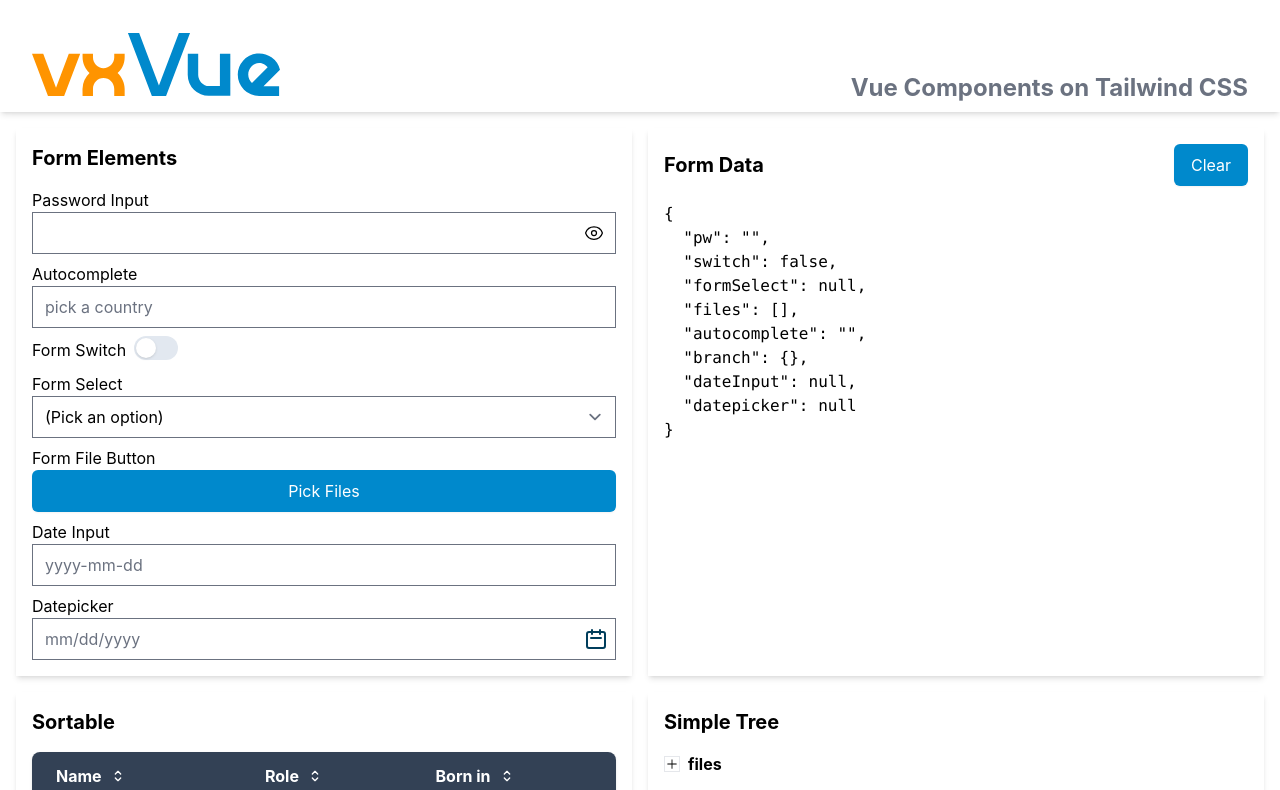
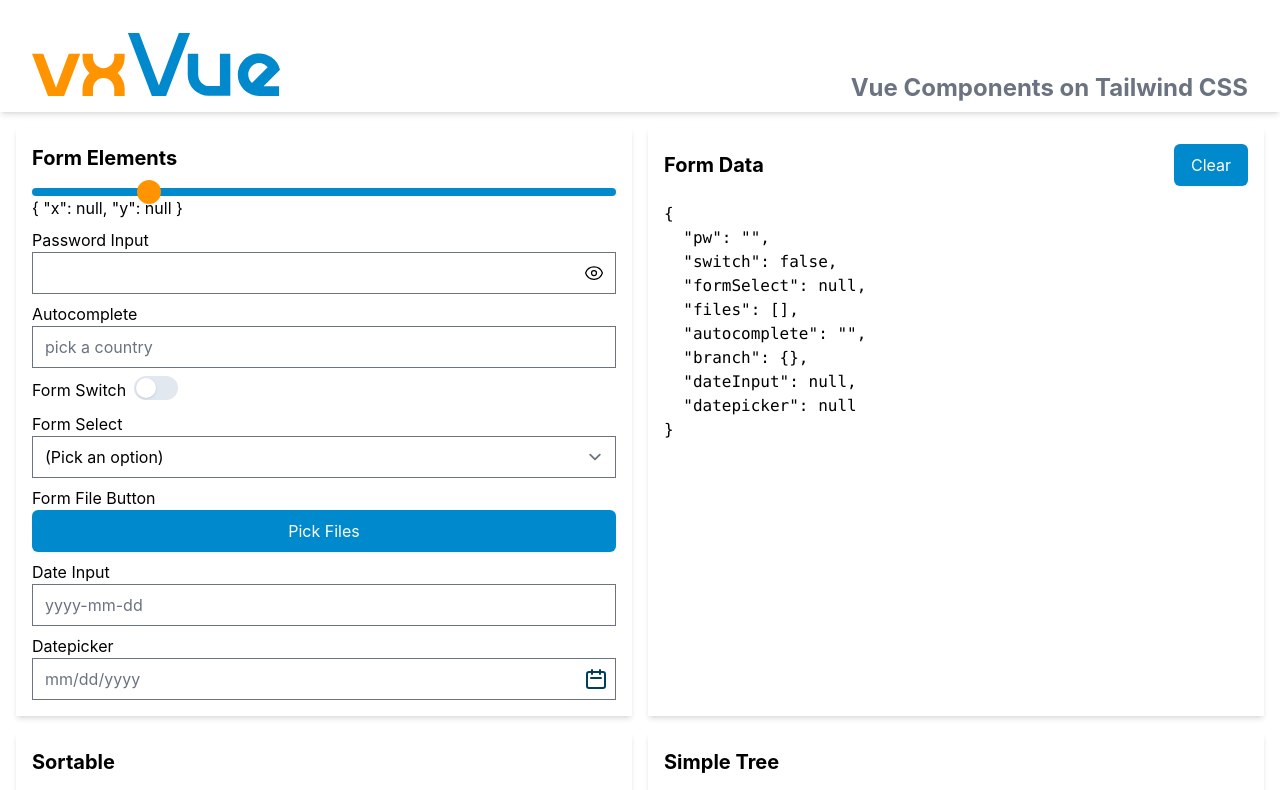
Before and after one commit to Vectrex/vxVue, a Vue app: page / in a window 1280 px wide. Shown: the top 790 px of the page. Built offline with nearby package versions, Linux system fonts and the light colour scheme.

Commit message:
WIP: slider component added

```diff
--- a/src/App.vue
+++ b/src/App.vue
@@ -13,6 +13,7 @@
   import SimpleTree from "./components/simple-tree.vue"
   import DateInput from "./components/date-input.vue"
   import Datepicker from "./components/datepicker.vue"
+  import Slider from "./components/slider.vue"
   import { XMarkIcon, UserIcon, ShieldExclamationIcon } from "@heroicons/vue/24/solid"
 
   import { computed, ref } from "vue"
@@ -121,6 +122,7 @@
   <div class="grid grid-cols-1 gap-4 px-4 pt-28 mx-auto md:pt-32 lg:grid-cols-2 2xl:grid-cols-3">
     <div class="p-4 space-y-2 shadow-md">
       <h2 class="mb-4 text-xl font-bold">Form Elements</h2>
+      <div><slider :min="0" :max="100" /></div>
       <div><label for="password-input">Password Input</label><password-input id="password-input" v-model="form.pw" class="w-full" /></div>
       <div><label for="autocomplete">Autocomplete</label><autocomplete
           :search="findItem"
--- /dev/null
+++ b/src/components/slider.vue
@@ -0,0 +1,61 @@
+<script setup>
+  import { ref } from "vue"
+
+  const props = defineProps({ min: Number, max: Number })
+
+  const v1 = ref(20)
+  const initPos = ref({ x: null, y: null })
+  const trackSize = ref( { w: null, h: null })
+  const dragging = ref(false)
+  const track = ref(null)
+  const updateModel = v => {
+    let newValue = parseFloat(v.toFixed(10))
+    newValue = Math.min(props.max, (Math.max(props.min, newValue)))
+    v1.value = newValue
+  }
+  const setValue = e => {
+    const { pageX, pageY } = e.touches ? e.touches[0] : e
+    const thumbValue = (pageX - initPos.value.x) / trackSize.value.w
+    updateModel(Math.floor((props.max - props.min) * thumbValue + props.min))
+  }
+  const drag = e => {
+    if(dragging.value) {
+      e.preventDefault()
+      setValue(e)
+    }
+  }
+  const dragStart = () => {
+    dragging.value = true
+    const doc = document.documentElement
+    const box = track.value.getBoundingClientRect()
+    initPos.value = {
+      x: box.left + doc.scrollLeft - doc.clientLeft,
+      y: box.top + doc.scrollTop - doc.clientTop
+    }
+    trackSize.value = {
+      w: track.value.offsetWidth,
+      h: track.value.offsetHeight
+    }
+    document.addEventListener('mousemove', drag)
+  }
+  const dragStop = () => {
+    if (dragging.value) {
+      dragging.value = false
+      document.removeEventListener('mousemove', drag)
+    }
+  }
+</script>
+
+<template>
+  <div class="relative w-full h-2 bg-vxvue-500 rounded-l-full rounded-r-full" ref="track">
+    <div
+        class="rounded-full h-6 w-6 -translate-x-3 -translate-y-2 absolute bg-vxvue-alt-500"
+        tabindex="0"
+        :style="{ left: v1 + '%' }"
+        @mousedown.prevent="dragStart"
+        @mouseup.prevent="dragStop"
+        role="slider"
+    />
+  </div>
+  {{ initPos }}
+</template>
```
